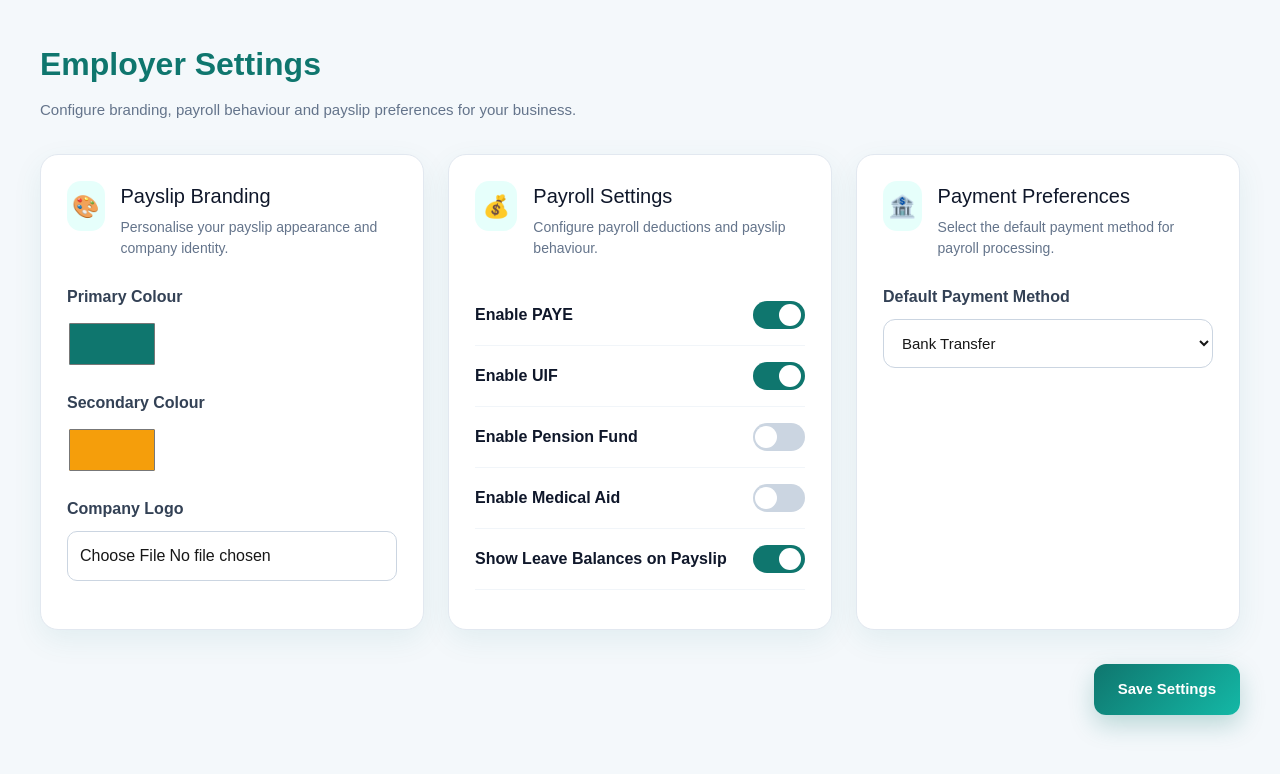
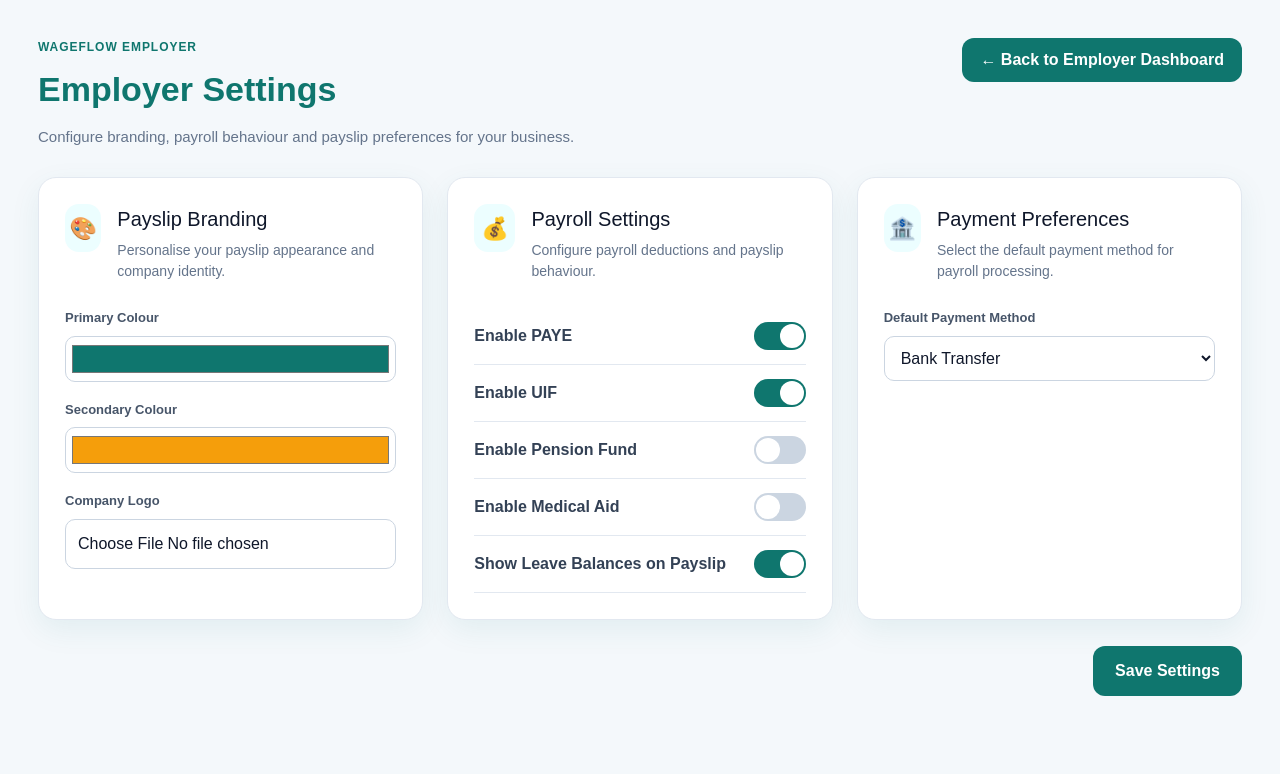
Before and after one commit to KaonPM/wageflow, a Next.js app: page /employer/settings in a window 1280 px wide. Shown: the top 774 px of the page. Built offline with nearby package versions, Linux system fonts and the light colour scheme.

Commit message:
Upgrade employer settings flow and improve payroll configuration

```diff
--- a/app/employer/settings/page.tsx
+++ b/app/employer/settings/page.tsx
@@ -1,8 +1,12 @@
 "use client";
 
 import { useState } from "react";
+import { useRouter } from "next/navigation";
+import Link from "next/link";
 
 export default function EmployerSettingsPage() {
+  const router = useRouter();
+
   const [settings, setSettings] = useState({
     primaryColor: "#0f766e",
     secondaryColor: "#f59e0b",
@@ -14,30 +18,46 @@ export default function EmployerSettingsPage() {
     defaultPaymentMethod: "Bank Transfer",
   });
 
+  const [saving, setSaving] = useState(false);
+  const [message, setMessage] = useState("");
+
   function handleToggle(field: keyof typeof settings) {
     setSettings((prev) => ({
       ...prev,
-      [field]: !prev[field as keyof typeof prev],
+      [field]: !prev[field],
     }));
   }
 
   function handleSave() {
-    alert("Settings saved successfully.");
+    setSaving(true);
+    setMessage("Settings saved successfully.");
+
+    setTimeout(() => {
+      router.push("/employer");
+    }, 1000);
   }
 
   return (
     <main style={page}>
-      <div style={headerSection}>
+      <section style={header}>
+        <div>
+          <p style={eyebrow}>WageFlow Employer</p>
           <h1 style={title}>Employer Settings</h1>
-
           <p style={subtitle}>
             Configure branding, payroll behaviour and payslip preferences for your
             business.
           </p>
         </div>
 
-      <div style={grid}>
-        <section style={card}>
+        <Link href="/employer" style={backButton}>
+          ← Back to Employer Dashboard
+        </Link>
+      </section>
+
+      {message && <div style={notice}>{message}</div>}
+
+      <section style={grid}>
+        <div style={card}>
           <div style={cardHeader}>
             <div style={iconCircle}>🎨</div>
 
@@ -51,7 +71,6 @@ export default function EmployerSettingsPage() {
 
           <div style={field}>
             <label style={label}>Primary Colour</label>
-
             <input
               type="color"
               value={settings.primaryColor}
@@ -64,7 +83,6 @@ export default function EmployerSettingsPage() {
 
           <div style={field}>
             <label style={label}>Secondary Colour</label>
-
             <input
               type="color"
               value={settings.secondaryColor}
@@ -77,12 +95,11 @@ export default function EmployerSettingsPage() {
 
           <div style={field}>
             <label style={label}>Company Logo</label>
-
             <input type="file" style={fileInput} />
           </div>
-        </section>
+        </div>
 
-        <section style={card}>
+        <div style={card}>
           <div style={cardHeader}>
             <div style={iconCircle}>💰</div>
 
@@ -123,9 +140,9 @@ export default function EmployerSettingsPage() {
             checked={settings.showLeaveBalances}
             onChange={() => handleToggle("showLeaveBalances")}
           />
-        </section>
+        </div>
 
-        <section style={card}>
+        <div style={card}>
           <div style={cardHeader}>
             <div style={iconCircle}>🏦</div>
 
@@ -150,18 +167,19 @@ export default function EmployerSettingsPage() {
               }
               style={select}
             >
-              <option>Bank Transfer</option>
-              <option>Cash</option>
-              <option>Cheque</option>
-              <option>Mobile Money</option>
+              <option value="Bank Transfer">Bank Transfer</option>
+              <option value="Cash">Cash</option>
+              <option value="EFT">EFT</option>
+              <option value="Cheque">Cheque</option>
+              <option value="Mobile Money">Mobile Money</option>
             </select>
           </div>
+        </div>
       </section>
-      </div>
 
       <div style={buttonRow}>
-        <button onClick={handleSave} style={saveButton}>
-          Save Settings
+        <button onClick={handleSave} style={saveButton} disabled={saving}>
+          {saving ? "Saving..." : "Save Settings"}
         </button>
       </div>
     </main>
@@ -179,9 +197,7 @@ function Toggle({
 }) {
   return (
     <div style={toggleRow}>
-      <div>
       <p style={toggleLabel}>{label}</p>
-      </div>
 
       <label style={switchLabel}>
         <input
@@ -200,9 +216,7 @@ function Toggle({
           <span
             style={{
               ...switchCircle,
-              transform: checked
-                ? "translateX(24px)"
-                : "translateX(0px)",
+              transform: checked ? "translateX(24px)" : "translateX(0px)",
             }}
           />
         </span>
@@ -214,26 +228,60 @@ function Toggle({
 const page = {
   minHeight: "100vh",
   background: "#f4f8fb",
-  padding: "40px",
+  padding: "38px",
   fontFamily: "Arial, sans-serif",
+  color: "#0f172a",
 };
 
-const headerSection = {
-  marginBottom: "32px",
+const header = {
+  display: "flex",
+  justifyContent: "space-between",
+  alignItems: "flex-start",
+  gap: "20px",
+  marginBottom: "28px",
+};
+
+const eyebrow = {
+  color: "#0f766e",
+  fontWeight: 800,
+  textTransform: "uppercase" as const,
+  letterSpacing: "0.08em",
+  fontSize: "12px",
+  marginBottom: "8px",
 };
 
 const title = {
-  fontSize: "32px",
+  fontSize: "34px",
   color: "#0f766e",
-  marginBottom: "10px",
-  fontWeight: "bold",
+  margin: "0 0 10px",
+  fontWeight: 900,
 };
 
 const subtitle = {
+  maxWidth: "720px",
   color: "#64748b",
   fontSize: "15px",
-  maxWidth: "700px",
   lineHeight: 1.6,
+  margin: 0,
+};
+
+const backButton = {
+  background: "#0f766e",
+  color: "#ffffff",
+  padding: "10px 18px",
+  borderRadius: "12px",
+  textDecoration: "none",
+  fontWeight: 700,
+};
+
+const notice = {
+  background: "#ecfeff",
+  border: "1px solid #a5f3fc",
+  color: "#155e75",
+  borderRadius: "14px",
+  padding: "14px 16px",
+  marginBottom: "18px",
+  fontWeight: 700,
 };
 
 const grid = {
@@ -258,10 +306,10 @@ const cardHeader = {
 };
 
 const iconCircle = {
-  width: "50px",
-  height: "50px",
+  width: "48px",
+  height: "48px",
   borderRadius: "14px",
-  background: "#e6fffb",
+  background: "#ecfeff",
   display: "flex",
   alignItems: "center",
   justifyContent: "center",
@@ -269,106 +317,106 @@ const iconCircle = {
 };
 
 const cardTitle = {
-  margin: 0,
+  margin: "0 0 6px",
   color: "#0f172a",
   fontSize: "20px",
 };
 
 const cardSubtitle = {
-  marginTop: "6px",
+  margin: 0,
   color: "#64748b",
   fontSize: "14px",
   lineHeight: 1.5,
 };
 
 const field = {
-  display: "flex",
-  flexDirection: "column" as const,
-  gap: "10px",
-  marginBottom: "22px",
+  marginBottom: "18px",
 };
 
 const label = {
-  fontWeight: 600,
-  color: "#334155",
+  display: "block",
+  color: "#475569",
+  fontSize: "13px",
+  fontWeight: 700,
+  marginBottom: "8px",
 };
 
 const colorInput = {
-  width: "90px",
-  height: "50px",
-  border: "none",
-  borderRadius: "12px",
-  cursor: "pointer",
-  background: "transparent",
+  width: "100%",
+  height: "46px",
+  border: "1px solid #cbd5e1",
+  borderRadius: "10px",
+  padding: "4px",
+  background: "#ffffff",
 };
 
 const fileInput = {
+  width: "100%",
   padding: "12px",
+  borderRadius: "10px",
   border: "1px solid #cbd5e1",
+  background: "#ffffff",
+};
+
+const select = {
+  width: "100%",
+  padding: "12px",
   borderRadius: "10px",
-  background: "#fff",
+  border: "1px solid #cbd5e1",
+  background: "#ffffff",
+  color: "#0f172a",
 };
 
 const toggleRow = {
   display: "flex",
   justifyContent: "space-between",
   alignItems: "center",
-  padding: "16px 0",
-  borderBottom: "1px solid #f1f5f9",
+  gap: "18px",
+  padding: "14px 0",
+  borderBottom: "1px solid #e2e8f0",
 };
 
 const toggleLabel = {
   margin: 0,
-  color: "#0f172a",
-  fontWeight: 600,
+  color: "#334155",
+  fontWeight: 700,
 };
 
 const switchLabel = {
-  position: "relative" as const,
-  display: "inline-block",
+  cursor: "pointer",
 };
 
 const switchSlider = {
   width: "52px",
   height: "28px",
   borderRadius: "999px",
-  position: "relative" as const,
-  transition: "0.3s",
   display: "flex",
   alignItems: "center",
   padding: "2px",
+  transition: "0.2s",
 };
 
 const switchCircle = {
-  width: "22px",
-  height: "22px",
+  width: "24px",
+  height: "24px",
   background: "#ffffff",
   borderRadius: "50%",
-  transition: "0.3s",
-};
-
-const select = {
-  width: "100%",
-  padding: "14px",
-  borderRadius: "12px",
-  border: "1px solid #cbd5e1",
-  fontSize: "15px",
+  display: "block",
+  transition: "0.2s",
 };
 
 const buttonRow = {
-  marginTop: "34px",
+  marginTop: "26px",
   display: "flex",
   justifyContent: "flex-end",
 };
 
 const saveButton = {
-  background: "linear-gradient(135deg, #0f766e, #14b8a6)",
+  background: "#0f766e",
   color: "#ffffff",
   border: "none",
-  padding: "14px 24px",
   borderRadius: "12px",
+  padding: "13px 22px",
+  fontWeight: 800,
   cursor: "pointer",
-  fontWeight: "bold",
-  fontSize: "15px",
-  boxShadow: "0 10px 25px rgba(15, 118, 110, 0.25)",
 };
```
Lines whose indentation alone changed are shown as unchanged.
